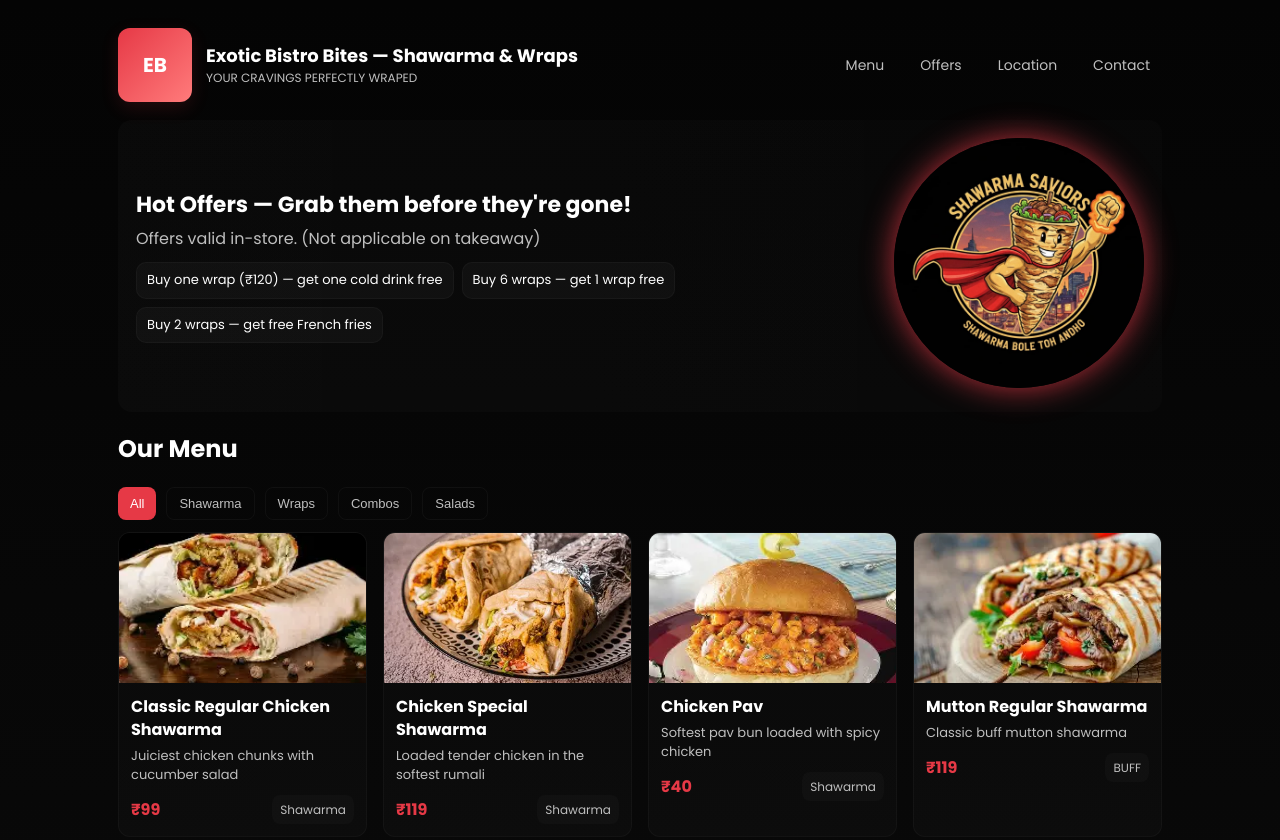
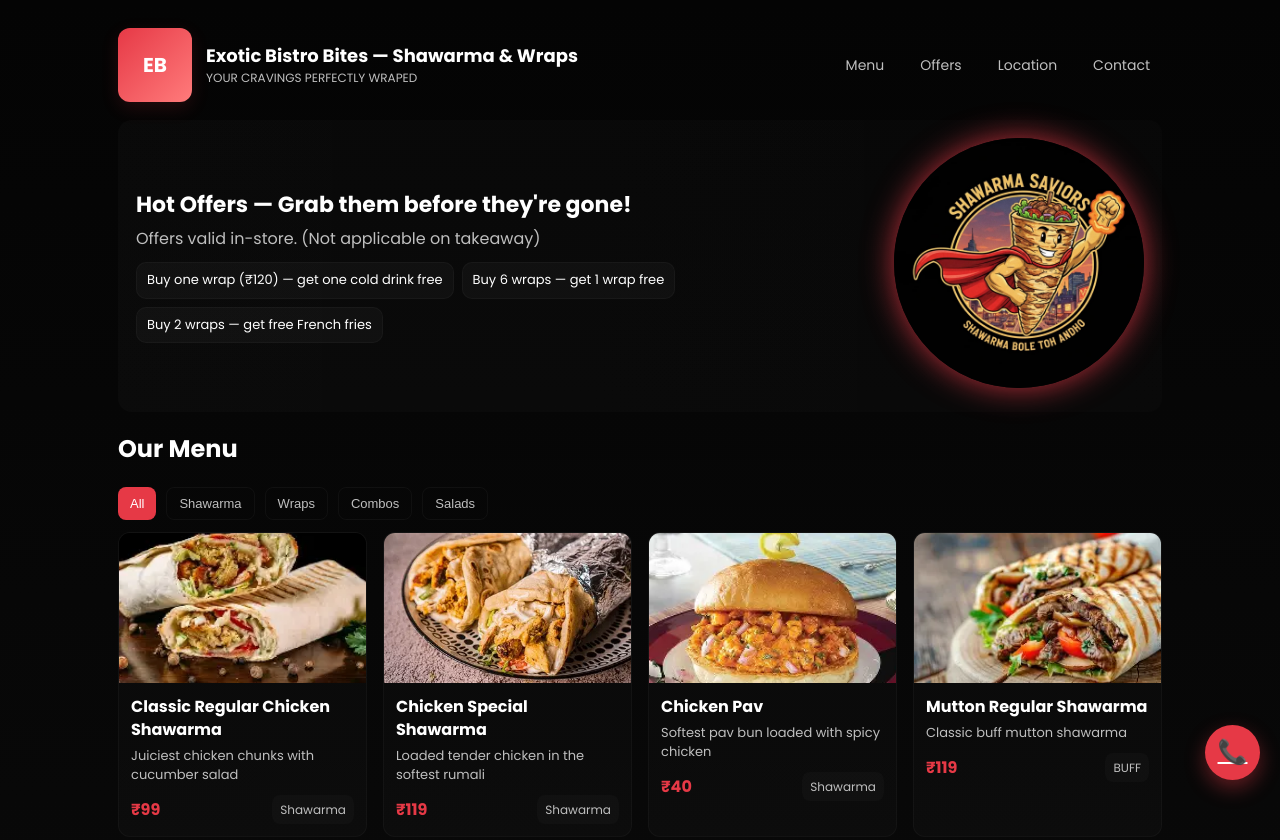
Before and after one commit to jaaz29/exotic_bistro, a plain HTML site: page index.html in a window 1280 px wide. Shown: the top 840 px of the page. Drawn offline with Linux system fonts and the light colour scheme.

Commit message:
Update index.html

```diff
--- a/index.html
+++ b/index.html
@@ -95,6 +95,25 @@
     }
     .btns a:hover { background:#ff5555; transform:translateY(-2px); }
 
+    .floating-call {
+      position:fixed;
+      bottom:20px;
+      right:20px;
+      background:var(--accent);
+      color:#fff;
+      border-radius:50%;
+      width:55px;
+      height:55px;
+      display:flex;
+      justify-content:center;
+      align-items:center;
+      font-size:24px;
+      box-shadow:0 8px 20px rgba(230,57,70,0.4);
+      z-index:999;
+      transition:all .3s ease;
+    }
+    .floating-call:hover { transform:scale(1.1); box-shadow:0 0 30px rgba(230,57,70,0.8); }
+
     @media(max-width:980px){
       .two-col{grid-template-columns:1fr}
       .hero{flex-direction:column;}
@@ -164,19 +183,19 @@
     <section id="location" style="margin-top:40px;">
       <h2>Find Us</h2>
       <div class="two-col">
-        <div class="panel">
+        <div class="panel" onclick="openDirections()" style="cursor:pointer;">
           <h3>Exotic Bistro Bites</h3>
           <p>Near Haji Ali Masjid, beside Mastana Chicken Center,<br>Rodamestry Nagar A, Gajularamaram,<br>Hyderabad - 500055</p>
           <p><strong>Contact:</strong> +91 63041 72753</p>
           <p><strong>Timings:</strong> 2:00 PM – 1:00 AM (Daily)</p>
           <div class="btns">
             <a href="tel:+916304172753">📞 Call Now</a>
-            <a href="https://goo.gl/maps/YXU1bVQ3L2uFz4Mp6" target="_blank">📍 Get Directions</a>
+            <a href="https://www.google.com/maps/dir/?api=1&destination=Exotic+Bistro+Bites,+Gajularamaram,+Hyderabad,+Telangana+500055" target="_blank">📍 Get Directions</a>
           </div>
         </div>
         <div class="panel">
           <h4>Find us on Map</h4>
-          <iframe class="map" src="https://www.google.com/maps?hl=en&mat=CRtxVpNWXZnbElcBTVDHngmg3Tln_lKl4JPpy-zXdpb5QfTWKjcUOvxPtuoupNpw-gTlUZxVCBx9JhvVv2Rd_jZNxHkVXval-LCezwS-yCWb3Ks4n9B39PdXS5riBEIw0vA&authuser=0&um=1&ie=UTF-8&fb=1&gl=in&sa=X&geocode=KT8_6xVYkcs7MaE8zXxT3u5b&daddr=near,+Haji+Ali+Masjid+Rd,+beside+mastana+chicken+centre,+Vivekananda+Nagar,+Gajularamaram,+A,+Rodamestri+Nagar,+Hyerabd,+Hyderabad,+Telangana+500055" loading="lazy" referrerpolicy="no-referrer-when-downgrade"></iframe>
+          <iframe class="map" src="https://www.google.com/maps?hl=en&mat=CRtxVpNWXZnbElcBTVDHngmg3Tln_lKl4JPpy-zXdpb5QfTWKjcUOvxPtuoupNpw-gTlUZxVCBx9JhvVv2Rd_jZNxHkVXval-LCezwS-yCWb3Ks4n9B39PdXS5riBEIw0vA&authuser=0&um=1&ie=UTF-8&fb=1&gl=in&sa=X&geocode=KT8_6xVYkcs7MaE8zXxT3u5b&daddr=Exotic+Bistro+Bites,+Gajularamaram,+Hyderabad,+Telangana+500055" loading="lazy" referrerpolicy="no-referrer-when-downgrade" onclick="openDirections()"></iframe>
         </div>
       </div>
     </section>
@@ -187,7 +206,14 @@
     </footer>
   </div>
 
+  <!-- Floating Call Button -->
+  <a href="tel:+916304172753" class="floating-call" title="Call Now">📞</a>
+
   <script>
+    function openDirections() {
+      window.open("https://www.google.com/maps/dir/?api=1&destination=Exotic+Bistro+Bites,+Gajularamaram,+Hyderabad,+Telangana+500055", "_blank");
+    }
+
     document.querySelectorAll('.filter-btn').forEach(btn=>{
       btn.addEventListener('click',function(){
         document.querySelectorAll('.filter-btn').forEach(b=>b.classList.remove('active'));
```
